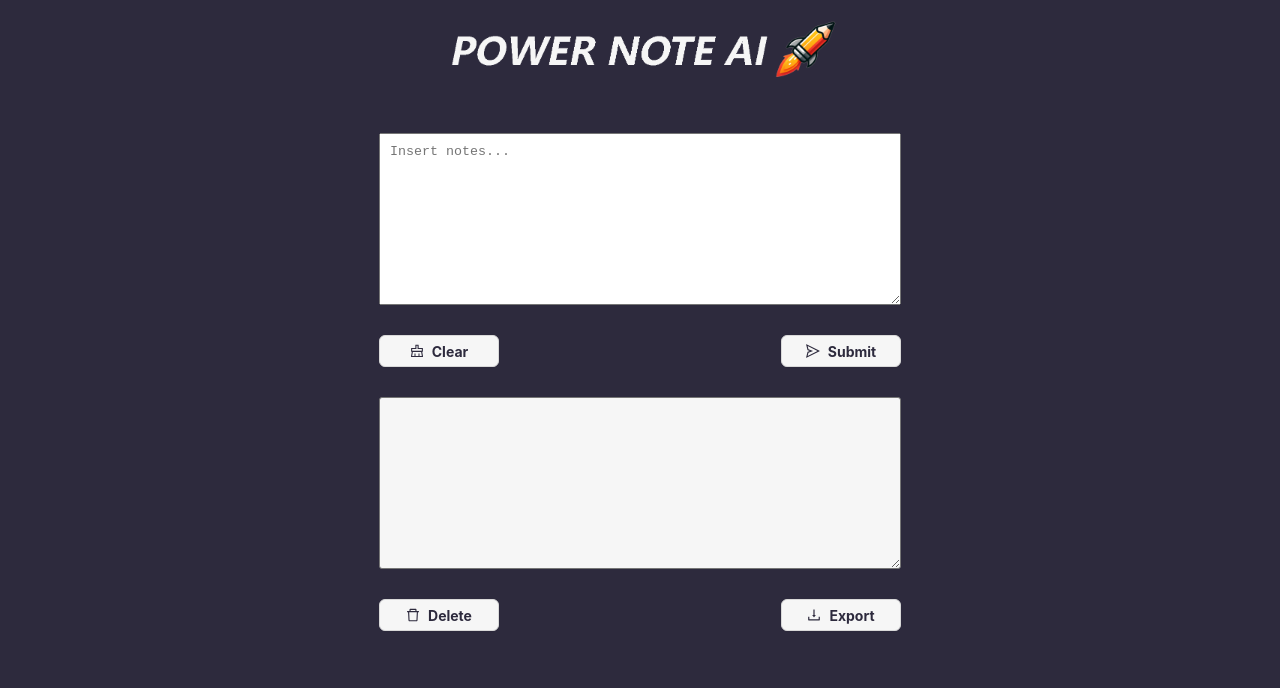
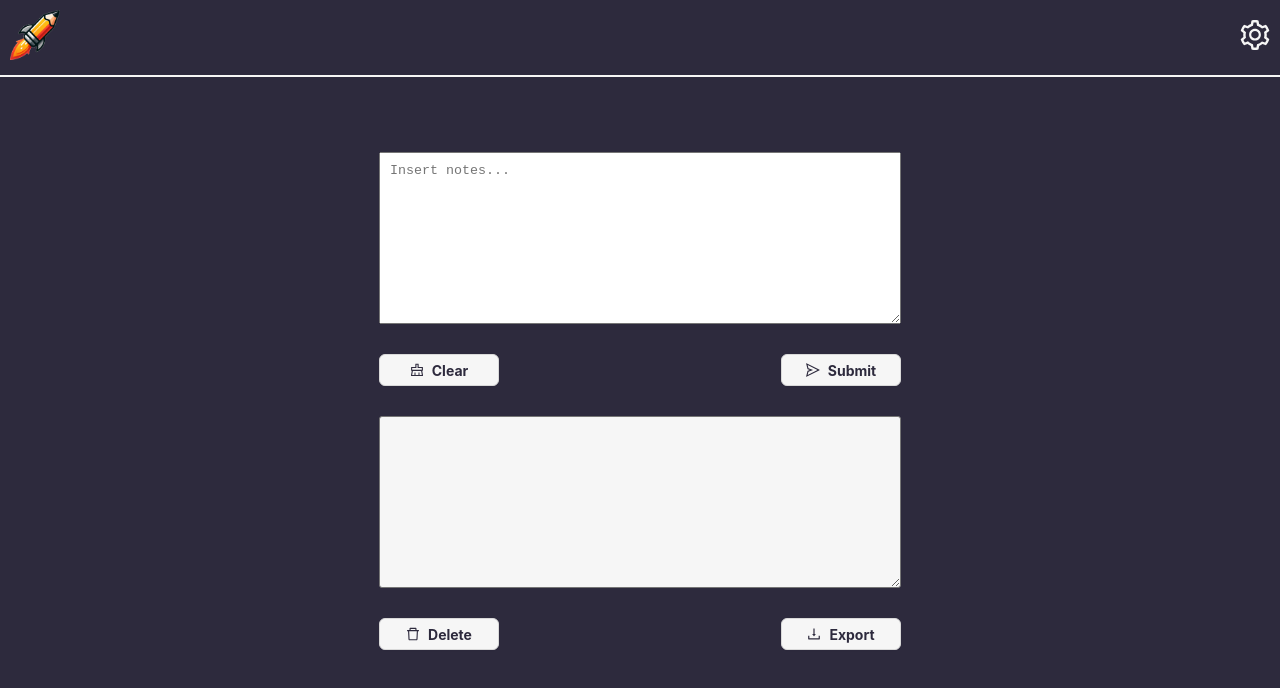
Before and after one commit to CloudyStripe/power-note-AI, a React (Vite) app: page / in a window 1280 px wide. Shown: the top 688 px of the page. Built offline with nearby package versions, Linux system fonts and the light colour scheme.

Commit message:
added navbar.

```diff
--- a/src/App.tsx
+++ b/src/App.tsx
@@ -7,6 +7,7 @@ import { Button } from 'antd';
 import { ClearOutlined, SendOutlined, DeleteOutlined, DownloadOutlined } from '@ant-design/icons'
 import { savedPage } from './utils/types/form-types';
 import './App.scss'
+import { Nav } from './navbar/navbar';
 
 export const App = () => {
 
@@ -16,11 +17,17 @@ export const App = () => {
   const [noteCatalog, setNoteCatalog] = useState<savedPage[] | []>([])
   const [loading, setLoading] = useState<boolean>(false)
 
-  if(chrome.runtime){
+  if (chrome.runtime) {
     chrome.runtime.onMessage.addListener((message: string, _, sendResponse) => {
-      if(message){
+      if (message) {
+        if(userNotes){
           setUserNotes(userNotes + '\n\n' + message)
-        sendResponse({status: 'success'})
+        }
+        if(!userNotes){
+          setUserNotes(userNotes + message)
+        }
+
+        sendResponse({ status: 'success' })
       }
     })
   }
@@ -74,11 +81,12 @@ export const App = () => {
   }
 
   return (
+    <div>
+      <Nav/>
       <div className="panelContainer">
-      <img className="header" src="/images/header-dark.png"></img>
         <textarea
           className="note noteInput"
-        onChange={(e) => { setUserNotes(e.target.value) }}
+          onChange={(e) => { setUserNotes(e.target.value); }}
           value={userNotes}
           placeholder="Insert notes...">
         </textarea>
@@ -102,8 +110,7 @@ export const App = () => {
         <div
           className="note noteResult"
           dangerouslySetInnerHTML={{ __html: DOMPurify.sanitize(generatedNotes!) }}
-        placeholder="Generate notes..."
-      />
+          placeholder="Generate notes..." />
         <div className="buttonContainer">
           <Button
             className="button clearGeneratedBtn"
@@ -121,5 +128,6 @@ export const App = () => {
           </Button>
         </div>
       </div>
+    </div>
   )
 }
--- a/src/app.scss
+++ b/src/app.scss
@@ -2,6 +2,10 @@
 
 html {
     background-color: $primary_dark_mode;
+}
+
+body {
+    margin: 0px;
 }
 
 .panelContainer {
@@ -9,8 +13,9 @@ html {
     display: flex;
     flex-direction: column;
     font-family: Inter, system-ui, Avenir, Helvetica, Arial, sans-serif;
+    padding-top: 75px;
+    margin: auto;
     width: fit-content;
-    margin: auto;
 
     textarea {
         resize: vertical;
--- /dev/null
+++ b/src/navbar/navbar.scss
@@ -0,0 +1,30 @@
+@import '../themes/theme';
+
+
+.navContainer {
+
+    border-bottom: 2px solid $secondary_dark_mode;
+    display: flex;
+    justify-content: space-between;
+
+    .logo {
+        height: 50px;
+        padding: 10px 0px 15px 10px;
+        width: 50px;
+    }
+
+    .settingsIcon {
+
+        color: $secondary_dark_mode;
+        padding: 10px 10px 15px 0px;
+
+        svg {
+            height: 30px;
+            width: 30px;
+        }
+    }
+
+    .settingsIcon:hover {
+        color: $tertiary_dark_mode
+    }
+}
--- /dev/null
+++ b/src/navbar/navbar.tsx
@@ -0,0 +1,17 @@
+import { SettingOutlined } from '@ant-design/icons';
+import './navbar.scss'
+
+export const Nav: React.FC = () => {
+
+    return (
+        <div className="navContainer">
+            <img
+                className="logo"
+                src="/images/logo_dark.png"
+            />
+            <SettingOutlined
+                className="settingsIcon"
+            />
+        </div>
+    )
+}
--- a/src/themes/_theme.scss
+++ b/src/themes/_theme.scss
@@ -2,3 +2,4 @@
 
 $primary_dark_mode: #2d2a3d;
 $secondary_dark_mode: #F6F6F6;
+$tertiary_dark_mode: #E94444
```
Also changed, not shown: public/images/logo_dark.png (added), 1 other file (tests, documents, lock files or other folders). Lines whose indentation alone changed are shown as unchanged.
